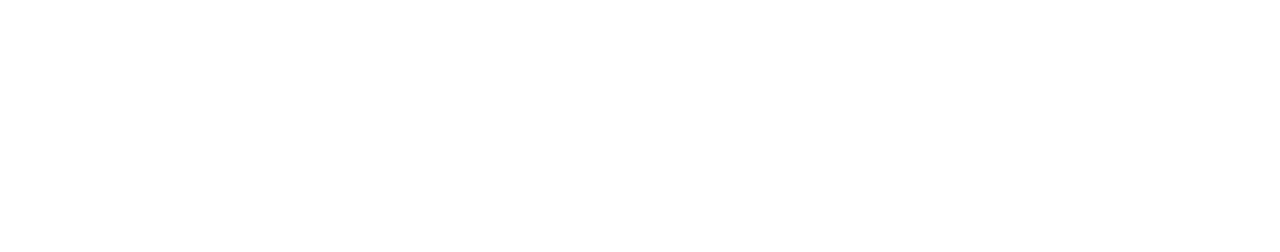
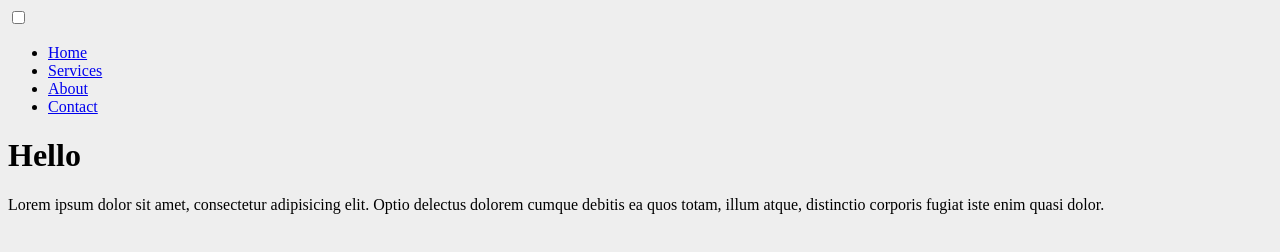
Before and after one commit to TwKnD/hamburger-3, a plain HTML site: page index.html in a window 1280 px wide. Drawn offline with Linux system fonts and the light colour scheme.

Commit message:
Add menu & main sections

```diff
--- a/css/styles.css
+++ b/css/styles.css
@@ -0,0 +1,11 @@
+.root
+
+/* Remove padding & margin for consistency */
+* {
+  margin: 0;
+  padding: 0;
+}
+
+body {
+  background-color: #eee;
+}
--- a/index.html
+++ b/index.html
@@ -1,12 +1,36 @@
 <!DOCTYPE html>
 <html lang="en" dir="ltr">
+
 <head>
   <meta charset="utf-8">
   <!-- style sheet -->
   <link rel="stylesheet" href="css/styles.css">
   <title>top menu hamburger</title>
 </head>
+
 <body>
 
+  <!-- Menu Section -->
+  <div class="menu">
+    <input type="checkbox" class="toggler">
+    <div class="burger">
+      <div class="burger-line"></div>
+    </div>
+    <ul class="menu-top">
+      <li><a href="#">Home</a></li>
+      <li><a href="#">Services</a></li>
+      <li><a href="#">About</a></li>
+      <li><a href="#">Contact</a></li>
+    </ul>
+  </div>
+
+  <!-- Main Section -->
+  <div class="main">
+    <h1>Hello</h1>
+    <p>Lorem ipsum dolor sit amet, consectetur adipisicing elit. Optio delectus dolorem cumque debitis ea quos totam, illum atque, distinctio corporis fugiat iste enim quasi dolor.</p>
+
+  </div>
+
 </body>
+
 </html>
```
Also changed, not shown: css/menu.css (added). Lines whose indentation alone changed are shown as unchanged.
